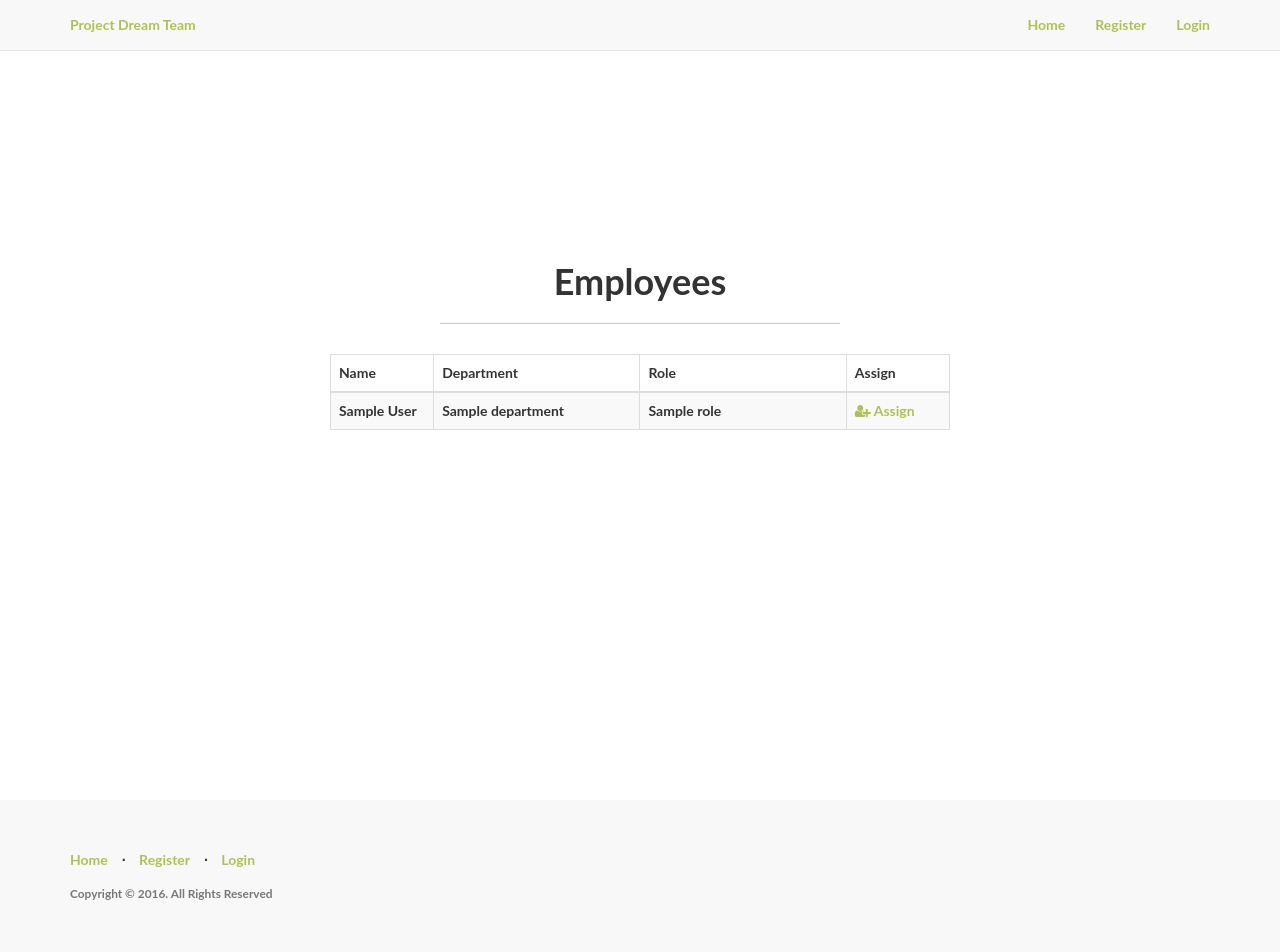
After one commit to doggino/scotch-tutorial-experimental, a Python web app: template app/templates/admin/employees/employees.html in a window 1280 px wide. The commit adds this page. Run offline with Jinja, Linux system fonts and the light colour scheme; the template is opened without the code that fills it: most values are stand-ins (such as "Sample title", 1, 10 or a date in 2020); some libraries are stand-ins or nearby versions.

Commit message:
add Employees functionality and view

```diff
--- /dev/null
+++ b/app/templates/admin/employees/employees.html
@@ -0,0 +1,70 @@
+<!-- app/templates/admin/employees/employees.html -->
+
+{% import "bootstrap/utils.html" as utils %}
+{% extends "base.html" %}
+{% block title %}Employees{% endblock %}
+{% block body %}
+<div class="content-section">
+  <div class="outer">
+    <div class="middle">
+      <div class="inner">
+        <br/>
+        {{ utils.flashed_messages() }}
+        <br/>
+        <h1 style="text-align:center;">Employees</h1>
+        {% if employees %}
+          <hr class="intro-divider">
+          <div class="center">
+            <table class="table table-striped table-bordered">
+              <thead>
+                <tr>
+                  <th width="15%"> Name </th>
+                  <th width="30%"> Department </th>
+                  <th width="30%"> Role </th>
+                  <th width="15%"> Assign </th>
+                </tr>
+              </thead>
+              <tbody>
+              {% for employee in employees %}
+                {% if employee.is_admin %}
+                    <tr style="background-color: #aec251; color: white;">
+                        <td> <i class="fa fa-key"></i> Admin </td>
+                        <td> N/A </td>
+                        <td> N/A </td>
+                        <td> N/A </td>
+                    </tr>
+                {% else %}
+                    <tr>
+                      <td> {{ employee.first_name }} {{ employee.last_name }} </td>
+                      <td>
+                        {% if employee.department %}
+                          {{ employee.department.name }}
+                        {% else %}
+                          -
+                        {% endif %}
+                      </td>
+                      <td>
+                        {% if employee.role %}
+                          {{ employee.role.name }}
+                        {% else %}
+                          -
+                        {% endif %}
+                      </td>
+                      <td>
+                        <a href="{{ url_for('admin.assign_employee', id=employee.id) }}">
+                          <i class="fa fa-user-plus"></i> Assign
+                        </a>
+                      </td>
+                    </tr>
+                {% endif %}
+              {% endfor %}
+              </tbody>
+            </table>
+          </div>
+        {% endif %}
+        </div>
+      </div>
+    </div>
+  </div>
+</div>
+{% endblock %}
--- a/app/templates/base.html
+++ b/app/templates/base.html
@@ -30,7 +30,7 @@
                     <li><a href="{{ url_for('home.admin_dashboard') }}">Dashboard</a></li>
                     <li><a href="{{ url_for('admin.list_departments') }}">Departments</a></li>
                     <li><a href="{{ url_for('admin.list_roles') }}">Roles</a></li>
-                    <li><a href="#">Employees</a></li>
+                    <li><a href="{{ url_for('admin.list_employees') }}">Employees</a></li>
                   {% else %}
                     <li><a href="{{ url_for('home.dashboard') }}">Dashboard</a></li>
                   {% endif %}
--- a/config.py
+++ b/config.py
@@ -5,7 +5,7 @@ class Config(object):
     Common configurations
     """
 
-    # Put any configurations here that are common across all environments
+    SQLALCHEMY_TRACK_MODIFICATIONS = False  # suppresses annoying deprecation warning
 
 class DevelopmentConfig(Config):
     """
```
Also changed, not shown: app/admin/forms.py (+14 -0 lines), app/admin/views.py (+47 -2 lines), app/templates/admin/employees/employee.html (added, +27 -0 lines).
